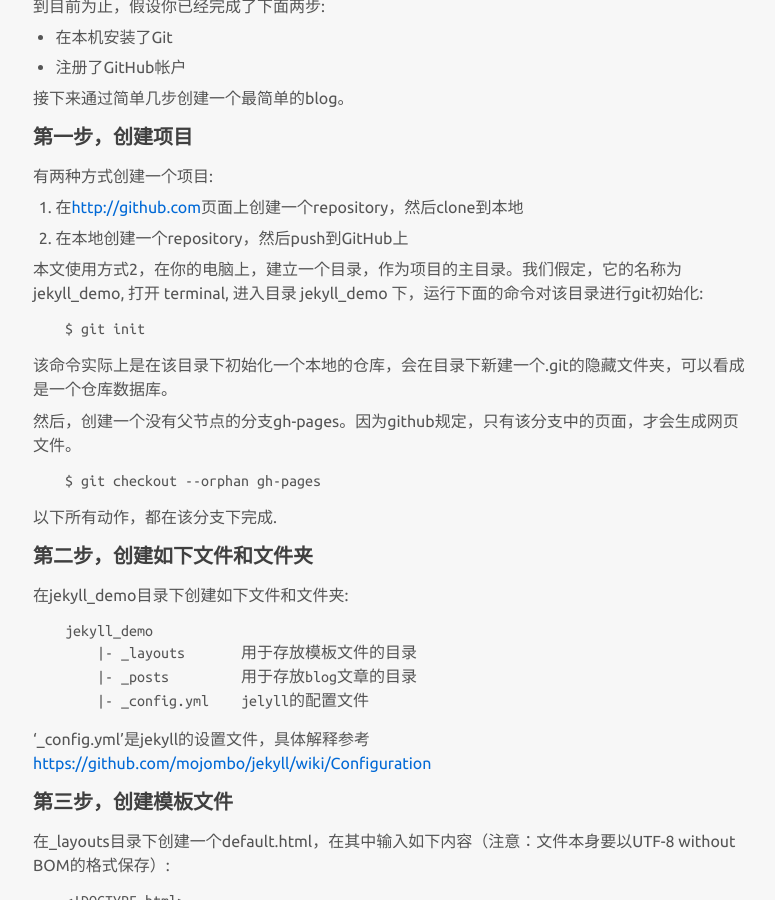
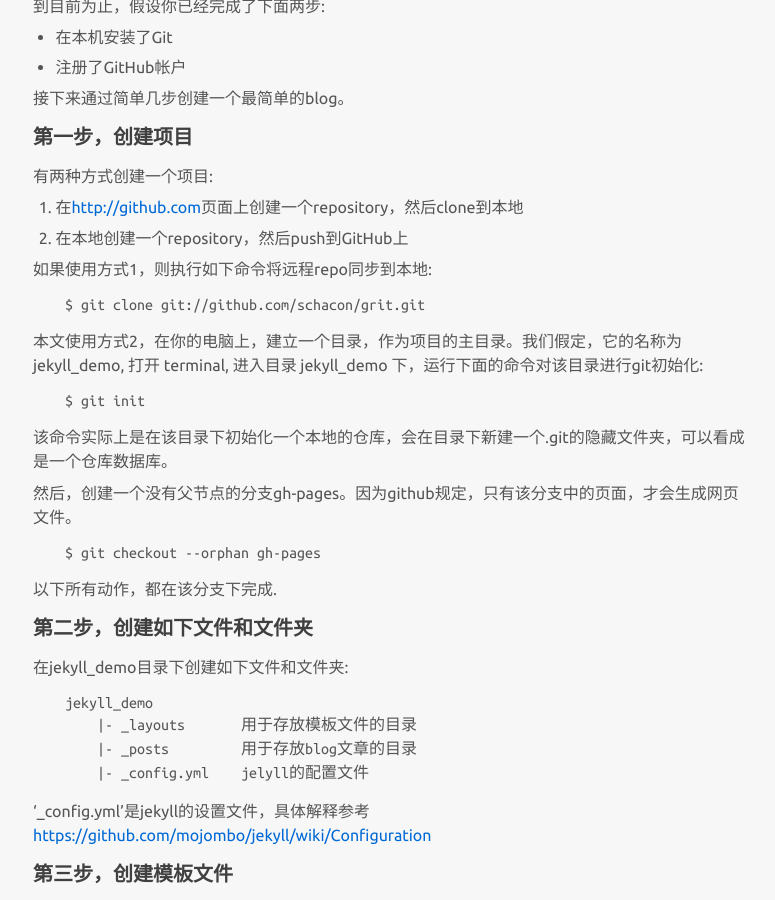
Before and after one commit to BobHongYuChen/rain-site, a Jekyll site: the page built from _posts/2013-03-08-setup_blog_on_github.md, in a window 1280 px wide and 900 px high, scrolled down 2006 px. Shown: the whole window, without its empty margins (127-902 px from the left). Built offline with Jekyll 4.4.1, drawn with Linux system fonts in a browser that asks for light colours; Markdown is read by kramdown in place of the engine named in the settings; comment, search, counter and statistics services are not loaded; a style sheet for code colours, icons or effects is not loaded.

Commit message:
modify blog

```diff
--- a/_posts/2013-03-08-setup_blog_on_github.md
+++ b/_posts/2013-03-08-setup_blog_on_github.md
@@ -73,6 +73,12 @@ jekyll基于Ruby，是一种静态页面转换引擎，是模板引擎liquid的
 
 1. 在<http://github.com>页面上创建一个repository，然后clone到本地
 2. 在本地创建一个repository，然后push到GitHub上
+
+如果使用方式1，则执行如下命令将远程repo同步到本地:
+
+<pre class="prettyprint">
+    $ git clone git://github.com/schacon/grit.git
+</pre>
 
 本文使用方式2，在你的电脑上，建立一个目录，作为项目的主目录。我们假定，它的名称为jekyll_demo, 打开 terminal, 进入目录 jekyll_demo 下，运行下面的命令对该目录进行git初始化:
 
```
